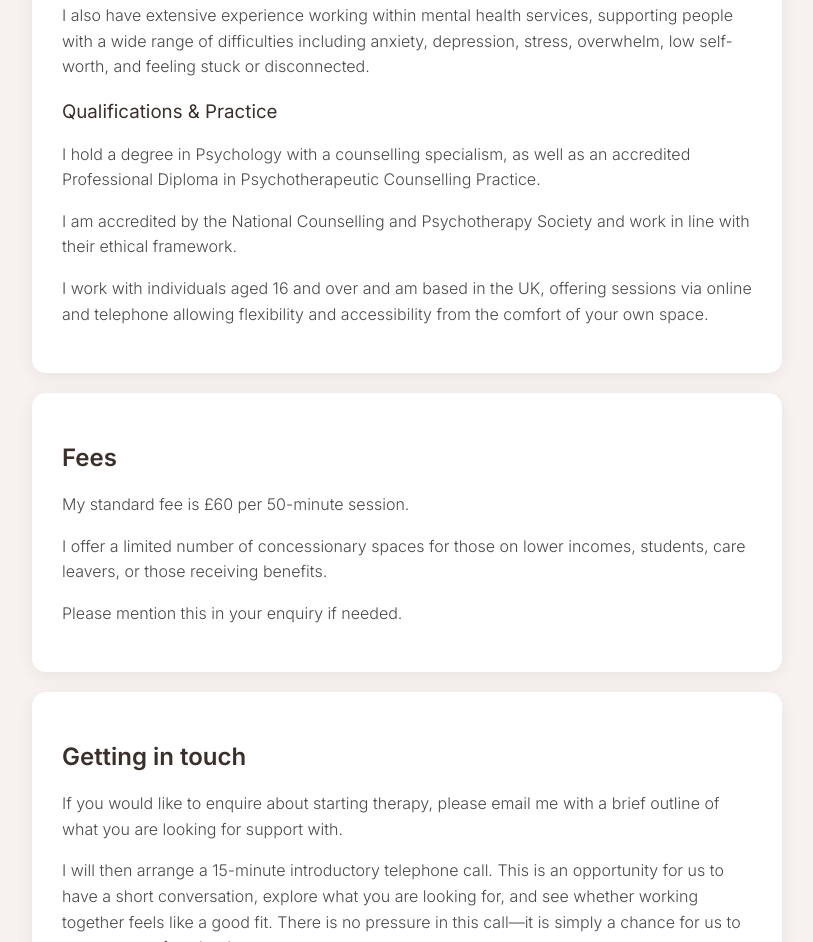
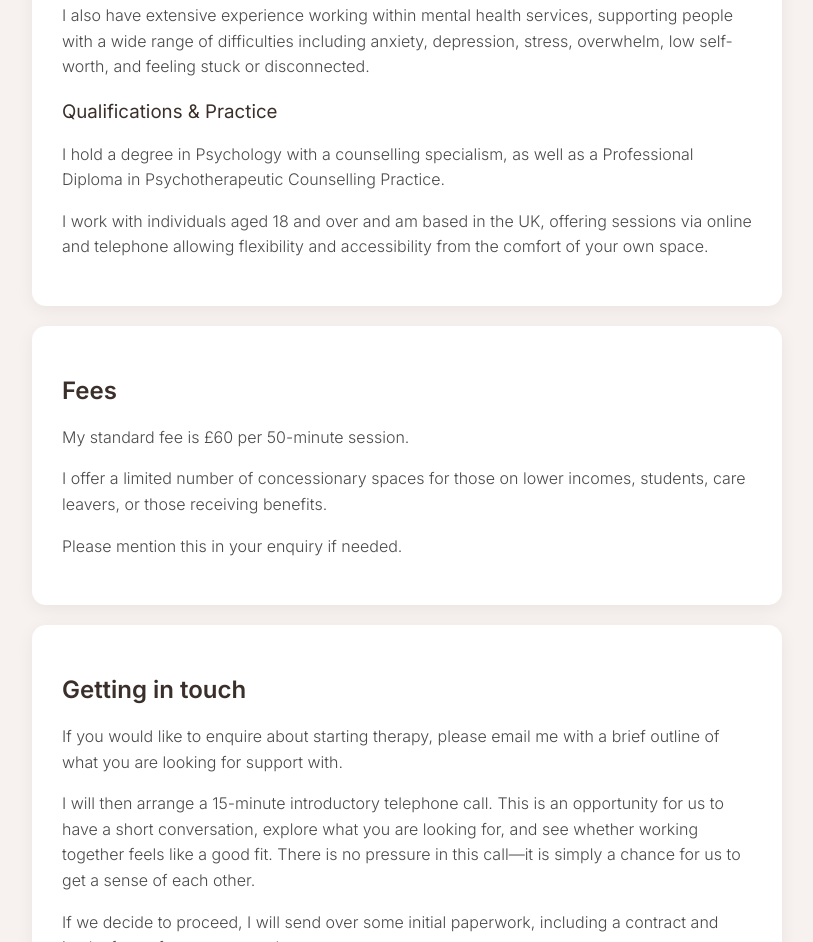
Before and after one commit to LaviniaPsychotherapy/Lavinia-H-Psychotherapy-and-Counselling, a plain HTML site: page index.html in a window 1280 px wide. Shown: the part 1254-2196 px from the top of the page, without its empty margins (233-1046 px from the left). Drawn offline with Linux system fonts and the light colour scheme.

Commit message:
index.html

```diff
--- a/index.html
+++ b/index.html
@@ -123,15 +123,11 @@
   <h3 style="margin-top:20px;">Qualifications & Practice</h3>
 
   <p>
-    I hold a degree in Psychology with a counselling specialism, as well as an accredited Professional Diploma in Psychotherapeutic Counselling Practice.
+    I hold a degree in Psychology with a counselling specialism, as well as a Professional Diploma in Psychotherapeutic Counselling Practice.
   </p>
 
   <p>
-    I am accredited by the National Counselling and Psychotherapy Society and work in line with their ethical framework.
-  </p>
-
-  <p>
-    I work with individuals aged 16 and over and am based in the UK, offering sessions via online and telephone allowing flexibility and accessibility from the comfort of your own space.
+    I work with individuals aged 18 and over and am based in the UK, offering sessions via online and telephone allowing flexibility and accessibility from the comfort of your own space.
   </p>
 </div>
 
```
